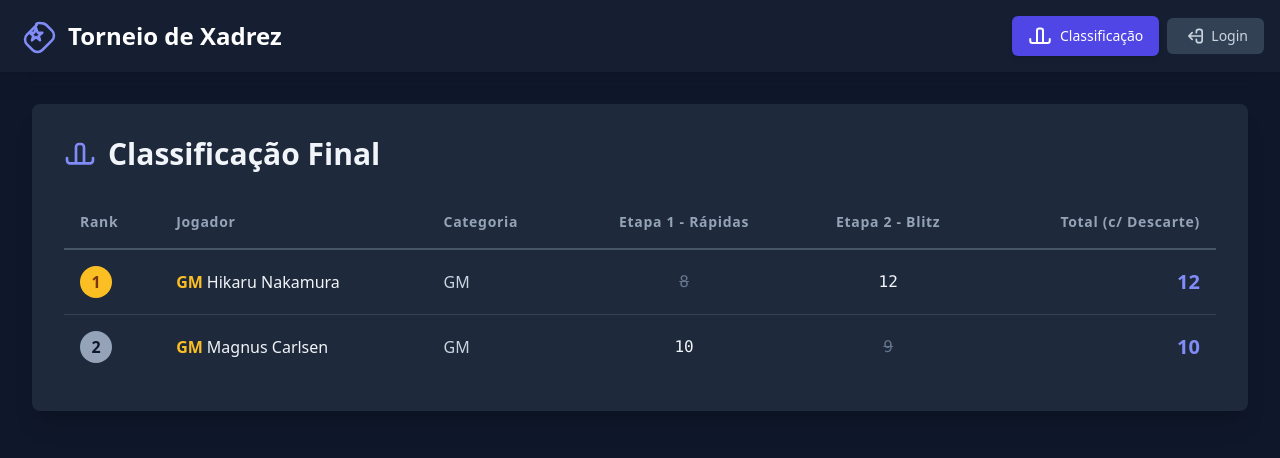
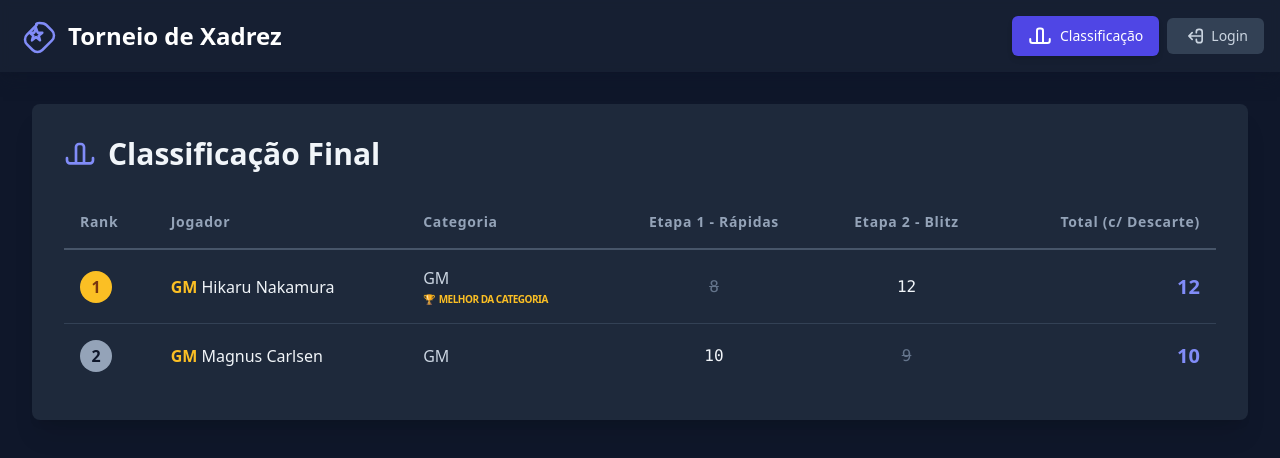
Before and after one commit to machadoapoena/gerenciador-circuito-xadrez, a React (Vite) app: page / in a window 1280 px wide. Shown: the top 458 px of the page. Built offline with nearby package versions, Linux system fonts and the light colour scheme.

Commit message:
feat(Standings): Highlight category leaders
Sort players by total points and identify the first player appearing in each category to mark them as a category leader. This visually distinguishes top performers within each group.

```diff
--- a/components/Standings.tsx
+++ b/components/Standings.tsx
@@ -55,7 +55,22 @@ const Standings: React.FC<StandingsProps> = ({ players, scores, categories, stag
       };
     });
 
-    return processedPlayers.sort((a, b) => b.totalPoints - a.totalPoints);
+    // Sort by total points descending
+    const sorted = processedPlayers.sort((a, b) => b.totalPoints - a.totalPoints);
+
+    // Determine category leaders (first appearance in sorted list)
+    const categoryLeaders = new Set<string>();
+    const playersWithLeaderFlag = sorted.map(item => {
+      let isCategoryLeader = false;
+      const catId = item.player.categoryId;
+      if (catId && !categoryLeaders.has(catId)) {
+        categoryLeaders.add(catId);
+        isCategoryLeader = true;
+      }
+      return { ...item, isCategoryLeader };
+    });
+
+    return playersWithLeaderFlag;
   }, [players, scores, stages]);
 
   const getRankColor = (rank: number) => {
@@ -102,7 +117,7 @@ const Standings: React.FC<StandingsProps> = ({ players, scores, categories, stag
             </tr>
           </thead>
           <tbody>
-            {rankedPlayers.map(({ player, totalPoints, scoresByStage, lowestScore }, index) => {
+            {rankedPlayers.map(({ player, totalPoints, scoresByStage, lowestScore, isCategoryLeader }, index) => {
               let lowestScoreStruck = false;
               return (
                 <tr key={player.id} className="border-b border-slate-700 last:border-b-0 hover:bg-slate-700/50 transition-colors">
@@ -115,7 +130,16 @@ const Standings: React.FC<StandingsProps> = ({ players, scores, categories, stag
                     {player.title && <span className="text-amber-400 font-bold mr-1">{player.title}</span>}
                     {player.name}
                   </td>
-                  <td className="p-4 text-slate-300">{getCategoryName(player.categoryId)}</td>
+                  <td className="p-4">
+                    <div className="flex flex-col">
+                      <span className="text-slate-300">{getCategoryName(player.categoryId)}</span>
+                      {isCategoryLeader && player.categoryId && (
+                        <span className="text-[10px] uppercase tracking-tighter font-bold text-amber-400 mt-0.5 flex items-center">
+                          <span className="mr-1">🏆</span> Melhor da Categoria
+                        </span>
+                      )}
+                    </div>
+                  </td>
                   {stages.map(stage => {
                     const stageScore = scoresByStage.get(stage.id);
                     const isLowestAndNotStruck = lowestScore !== null && stageScore === lowestScore && !lowestScoreStruck;
```
